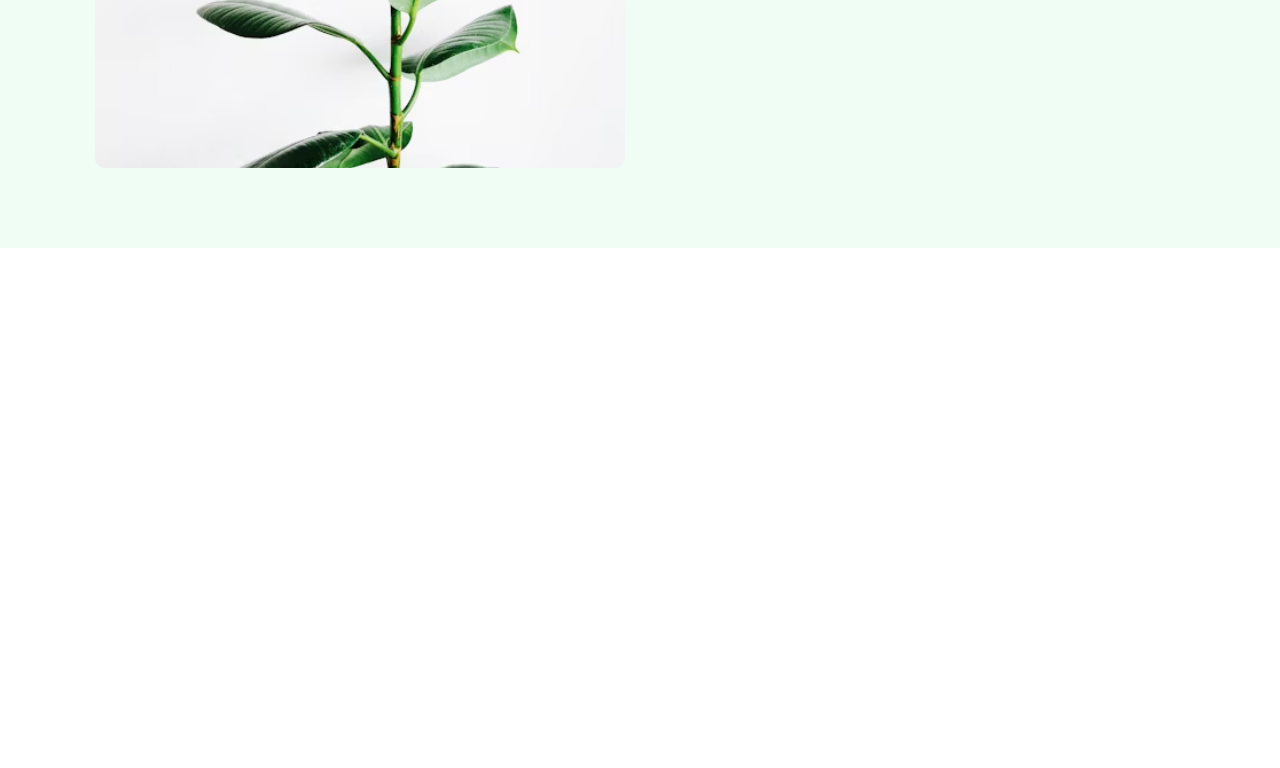
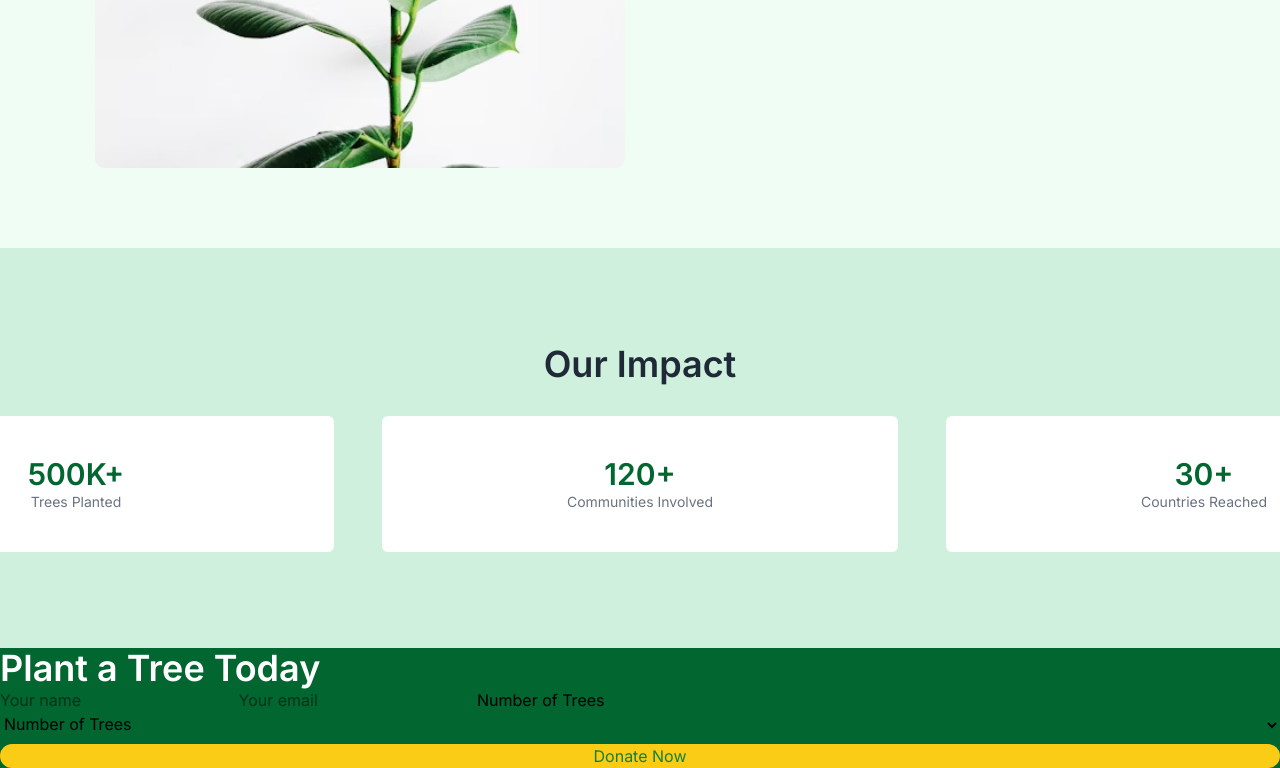
Before and after one commit to shahneouj/B12A06-Green-Earth, a plain HTML site: page index.html in a window 1280 px wide. Shown: the part 1788-2556 px from the top of the page. Before the commit the page ends 2036 px from the top, so only its background shows below. Drawn offline with nearby package versions, Linux system fonts and the light colour scheme.

Commit message:
adding footer

```diff
--- a/index.html
+++ b/index.html
@@ -53,7 +53,8 @@
         <div id="card-preview" class="tree-cards outline-4 outline-yellow-600 grid md:grid-cols-3 gap-7">
 
           <div class="card p-4 flex flex-col gap-3 bg-white rounded-lg">
-            <img src="./assets/about.png" alt="" class="max-h-[186px] w-full bg-gray-400 rounded-lg">
+            <img src="./assets/about.png" alt=""
+              class="h-full w-full object-fill max-h-[186px]  bg-gray-400 rounded-lg">
             <h5 class="font-semibold text-sm text-[#1F2937]">Mango Tree</h5>
             <p class="text-[#1f2937a1] text-xs">A fast-growing tropical tree that produces delicious, juicy mangoes
               during
@@ -104,12 +105,49 @@
         </div>
       </div>
     </section>
+    <section class="our-impact py-24 bg-[#CFF0DC] flex flex-col gap-y-8 justify-center  items-center">
+      <h2 class="text-4xl font-semibold text-[#1F2937]">Our Impact</h2>
 
+      <div class="impact-cards  flex  gap-12">
+        <div class="impact-card p-10 bg-white rounded-md md:w-[516px] flex flex-col place-items-center">
+          <h6 class="text-3xl font-semibold text-green-800">500K+</h6>
+          <span class="text-sm text-gray-500">Trees Planted</span>
+        </div>
+        <div class="impact-card p-10 bg-white rounded-md md:w-[516px] flex flex-col place-items-center">
+          <h6 class="text-3xl font-semibold text-green-800">120+</h6>
+          <span class="text-sm text-gray-500">Communities Involved</span>
+        </div>
+        <div class="impact-card p-10 bg-white rounded-md md:w-[516px] flex flex-col place-items-center">
+          <h6 class="text-3xl font-semibold text-green-800">30+</h6>
+          <span class="text-sm text-gray-500">Countries Reached</span>
+        </div>
+      </div>
+
+    </section>
 
   </main>
 
   <footer>
+    <div class="footer-upper bg-green-800">
+      <h2 class="text-4xl font-semibold text-white">Plant a Tree Today</h2>
+      <form action="">
+        <input type="text" name="" id="" placeholder="Your name">
+        <input type="email" name="" id="" placeholder="Your email">
+        <label for="Number of Trees">Number of Trees</label>
+        <select name="role" class="select select-bordered w-full">
+          <option selected>Number of Trees</option>
+          <option>1 Tree - $5</option>
+          <option>5 Tree - $25</option>
+          <option>10 Tree - $50</option>
+        </select>
+        <button type="submit"
+          class="btn bg-[#FACC15] text-[#15803D] rounded-[999px] border-none shadow-none hover:shadow-none w-full mt-2">
+          Donate Now
+        </button>
+      </form>
 
+    </div>
+    <div class="footer-lower"></div>
   </footer>
 
 </body>
```
